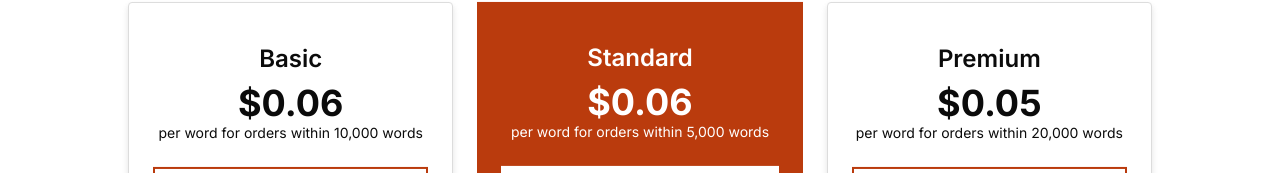
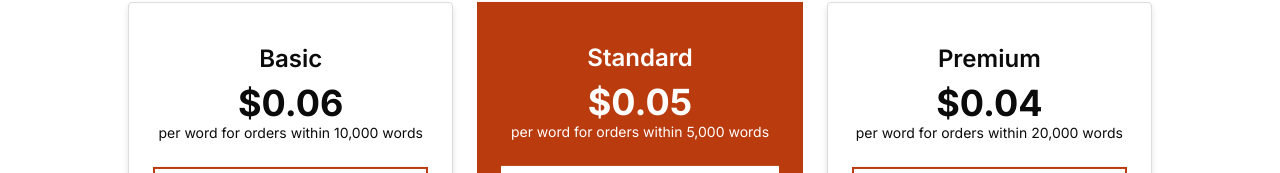
Before and after one commit to IsraelChidera/Ayuda-web, a React (Create React App) app: page /plans-pricing in a window 1280 px wide. Shown: the part 381-554 px from the top of the page. Built offline with nearby package versions, Linux system fonts and the light colour scheme.

Commit message:
Pricing fixes

```diff
--- a/src/pages/PricingPage.jsx
+++ b/src/pages/PricingPage.jsx
@@ -64,7 +64,7 @@ const PricingPage = () => {
                         </p>
 
                         <p className="text-4xl font-bold">
-                            $0.06
+                            $0.05
                         </p>
 
                         <p className="text-sm">
@@ -87,7 +87,7 @@ const PricingPage = () => {
                         </p>
 
                         <p className="text-4xl font-bold">
-                            $0.05
+                            $0.04
                         </p>
 
                         <p className="text-sm">
```
